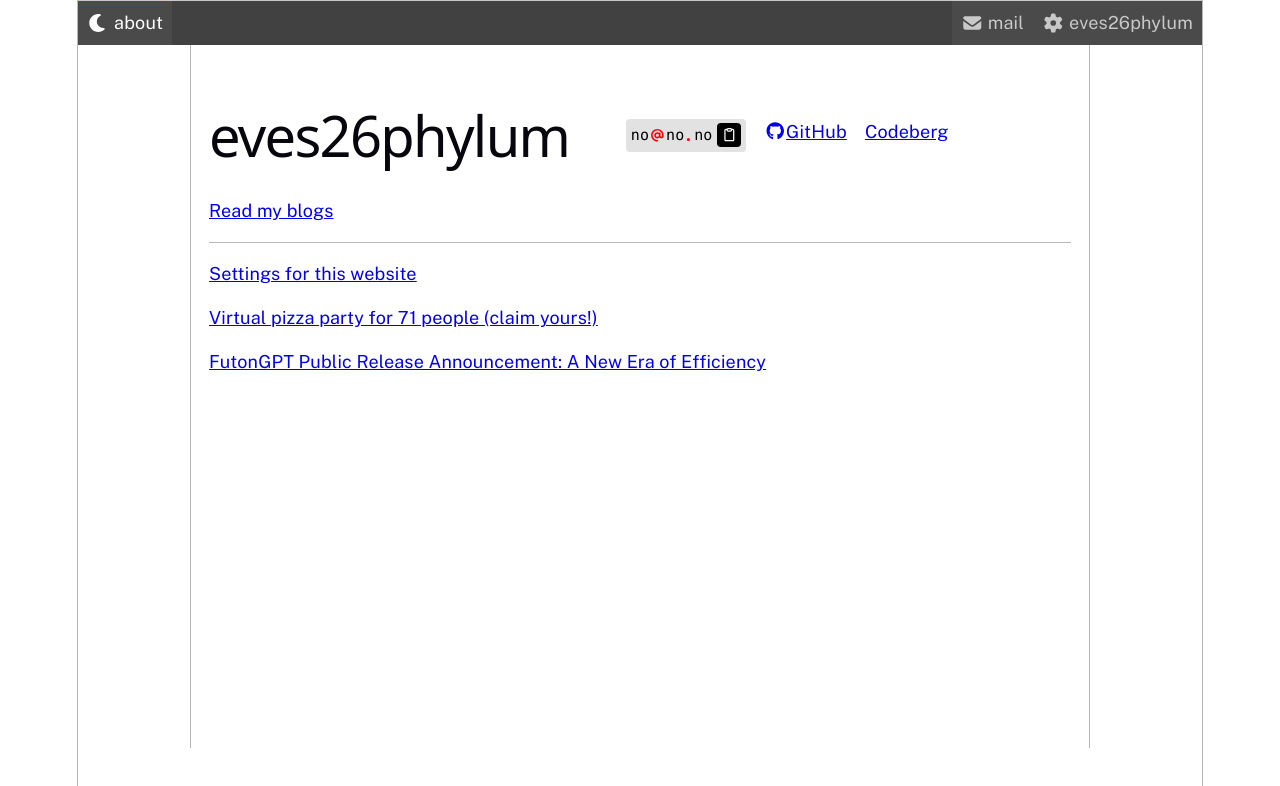
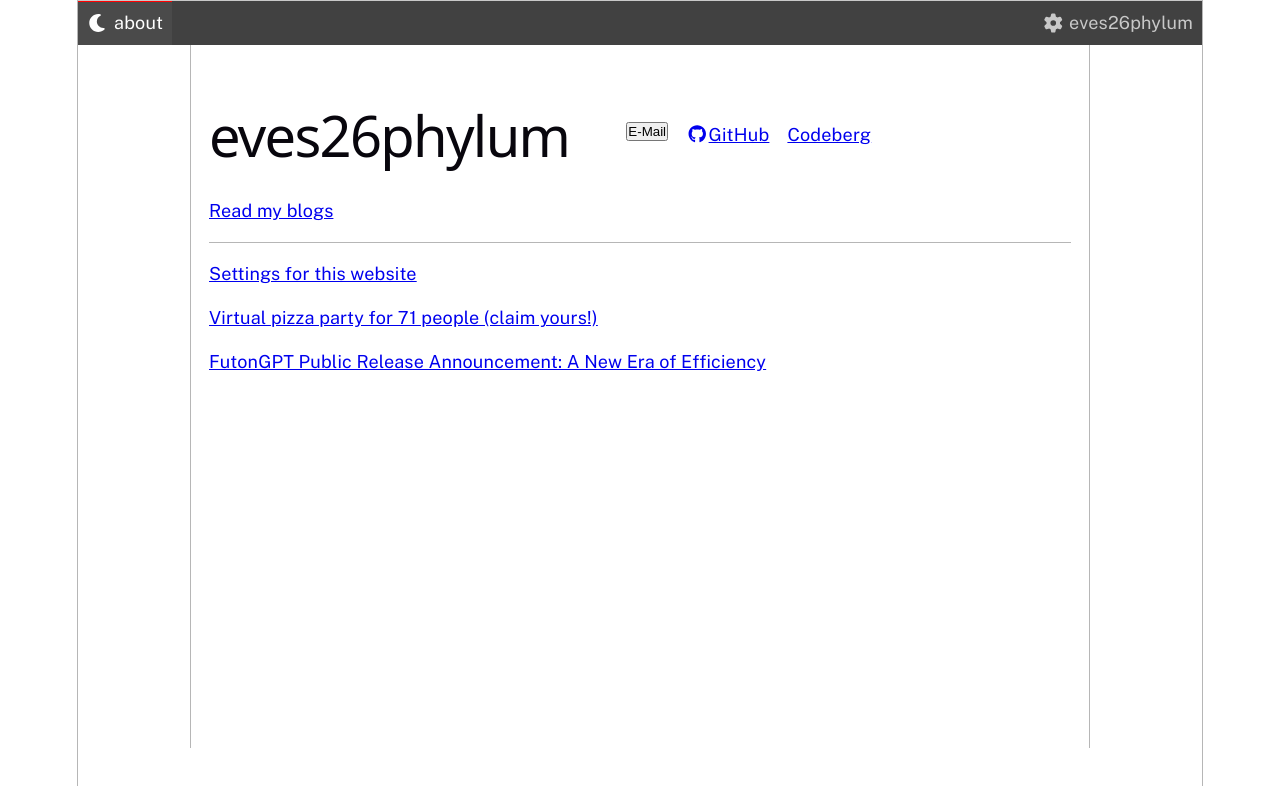
Before and after one commit to eves26phylum/index, a React (Vite) app: page / in a window 1280 px wide. Shown: the top 786 px of the page. Built offline with nearby package versions, Linux system fonts and the light colour scheme.

Commit message:
removed many things

```diff
--- a/src/App.css
+++ b/src/App.css
@@ -14,6 +14,9 @@
     --text-color: black;
     --accent-gradient-select: linear-gradient(to bottom, var(--darkened-accent-darker) 0%, var(--darkened-accent) 20%, var(--darkened-accent) 100%);
 		--input-colour: rgb(226, 226, 226);
+}
+.rah > * {
+	rotate: 180deg;
 }
 .important-information {
 	user-select: none;
--- a/src/components/Header.tsx
+++ b/src/components/Header.tsx
@@ -75,7 +75,6 @@ export function MenuBar() {
                     </div>
                 </nav>
                 <nav className="justify-right">
-                    <HeaderLink to="/email">{IconAndTextCombo({ filledIcon: faEnvelope, children: "mail" })}</HeaderLink>
                     <HeaderLink key="destructive_actions" to="/destructive_actions" className="mobile-view" aria-label="eves26phylum—settings">
                         <FontAwesomeIcon icon={faFilledCog}/>
                     </HeaderLink>
--- a/src/pages/Mail.tsx
+++ b/src/pages/Mail.tsx
@@ -13,18 +13,20 @@ function MailDisplay({ split_1, split_2, ClipboardCopyButton, mail }: {
 	mail: string
 }) {
 	return <code className="youvegotmail">
-                                <div className="no-select">
-                                    <span>
-                                        {`${split_1[0]}`}
-                                    </span>
-                                    <FontAwesomeIcon icon={faAt} className="at"/>
-                                    <span>
-                                        {`${split_2[0]}`}
-                                    </span>
-                                    <FontAwesomeIcon className="period" icon={faCircle}/>
-                                    <span>
-                                        {`${split_2[1]}`}
-                                    </span>
+                                <div className="no-select rah" style={{display: "flex", "rotate": "180deg"}}>
+			<div>
+				{`${split_2[1]}`}
+			</div>
+                                    <div><FontAwesomeIcon className="period" icon={faCircle}/></div>
+			<p hidden>hotmail</p>
+			<div>
+				{`${split_2[0]}`}
+			</div>
+                                    <div><FontAwesomeIcon icon={faAt} className="at"/></div>
+			<p hidden>index</p>
+			<div>
+				{`${split_1[0]}`}
+			</div>
                                 </div>
                                 <ClipboardCopyButton copy={mail}/>
                             </code>
@@ -42,7 +44,10 @@ export function MailMe({ClipboardCopyButton}: {ClipboardCopyButton: React.Compon
     };
     return <>
 			<NavLink aria-hidden="true" to="mailto:undefined@cia.gov" className="total-cavity-prevention-today">Send a mail to me</NavLink>
-
+		{ shown ?
 		<MailDisplay split_1={split_1} split_2={split_2} ClipboardCopyButton={ClipboardCopyButton} mail={mail}/>
+		: <button onClick={handleReveal}>
+				E-Mail
+			</button> }
 	</>
 }
```
